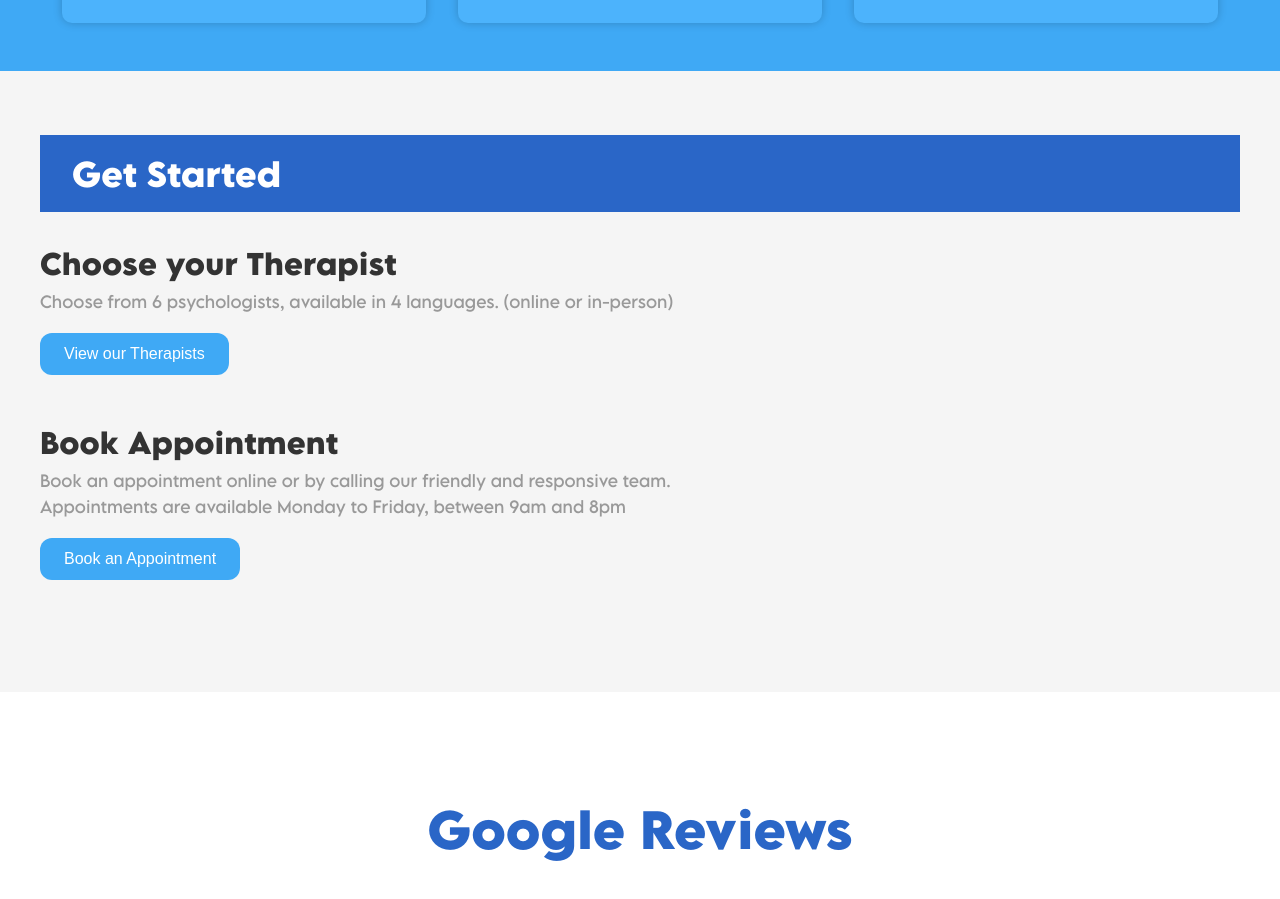
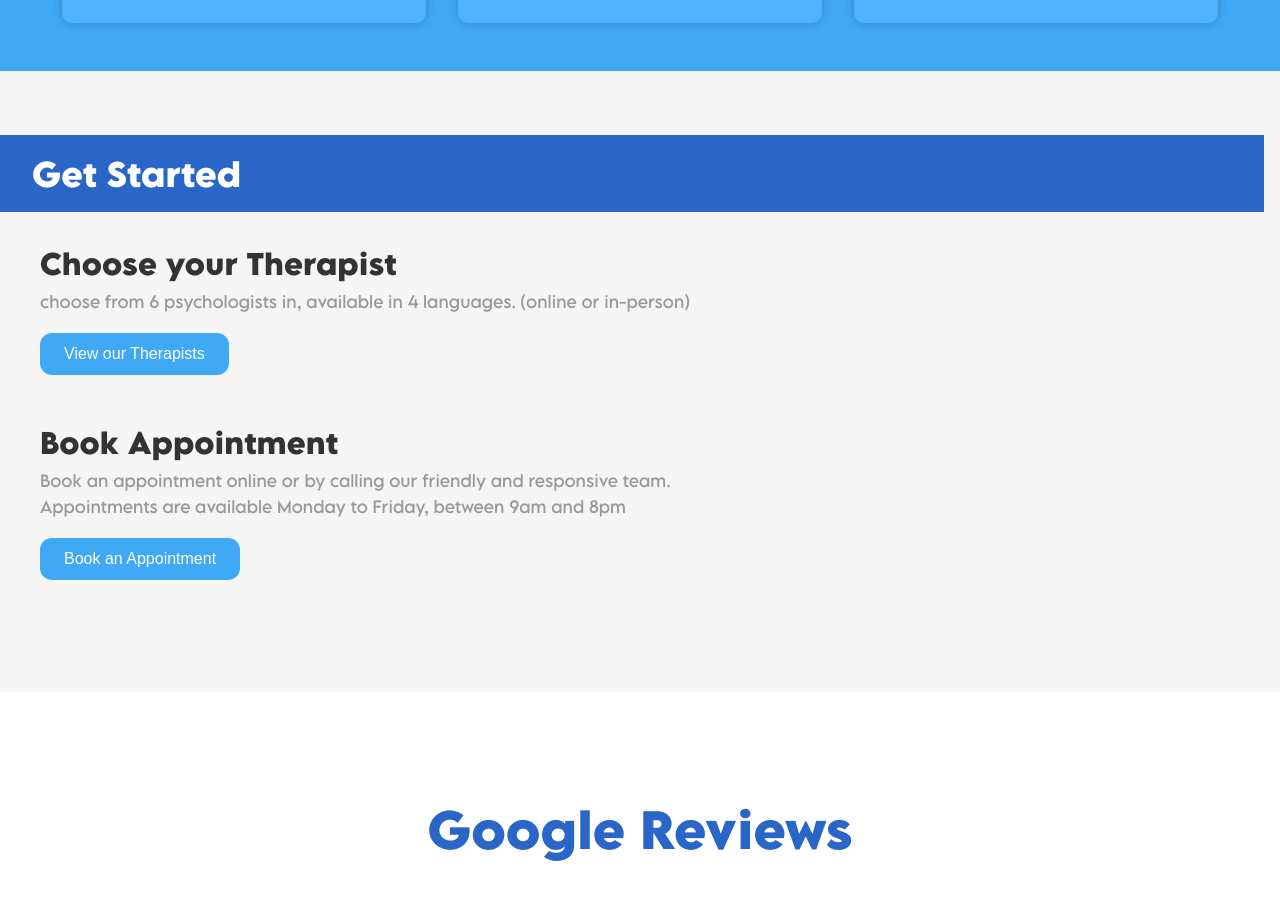
Before and after one commit to alirizaercan/MindinBlue, a React (Create React App) app: page / in a window 1280 px wide. Shown: the part 2120-3019 px from the top of the page. Built offline with nearby package versions, Linux system fonts and the light colour scheme.

Commit message:
Services and Contact pages were added. Google Reviews was added.

```diff
--- a/src/pages/Home/Home.jsx
+++ b/src/pages/Home/Home.jsx
@@ -98,14 +98,13 @@ function Home() {
         </div>
       </section>
       <section className="get-started-section">
-        <div className="get-started-container">
         <h2 className="get-started-title">Get Started</h2>
 
-          <div className="get-started-blocks-container">
         <div className="get-started-block">
           <h3>Choose your Therapist</h3>
           <p className="subtitle">
-                Choose from 6 psychologists, available in 4 languages. (online or in-person)
+            choose from 6 psychologists in, available in 4 languages. (online or
+            in-person)
           </p>
           <button
             className="get-started-btn"
@@ -118,7 +117,8 @@ function Home() {
         <div className="get-started-block">
           <h3>Book Appointment</h3>
           <p className="subtitle">
-                Book an appointment online or by calling our friendly and responsive team.
+            Book an appointment online or by calling our friendly and responsive
+            team.
           </p>
           <p className="subtitle">
             Appointments are available Monday to Friday, between 9am and 8pm
@@ -129,8 +129,6 @@ function Home() {
           >
             Book an Appointment
           </button>
-            </div>
-          </div>
         </div>
       </section>
       <section className="google-reviews-section">
```
Lines whose indentation alone changed are shown as unchanged.
